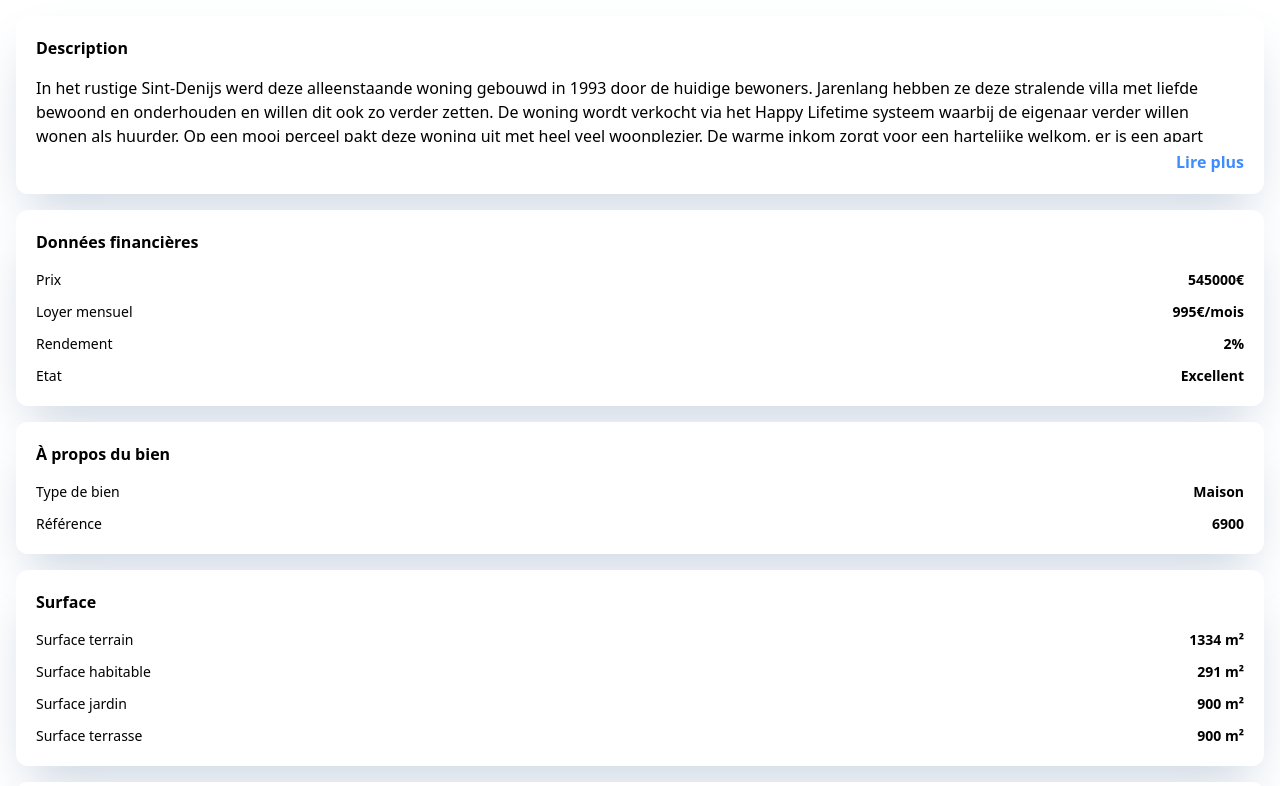
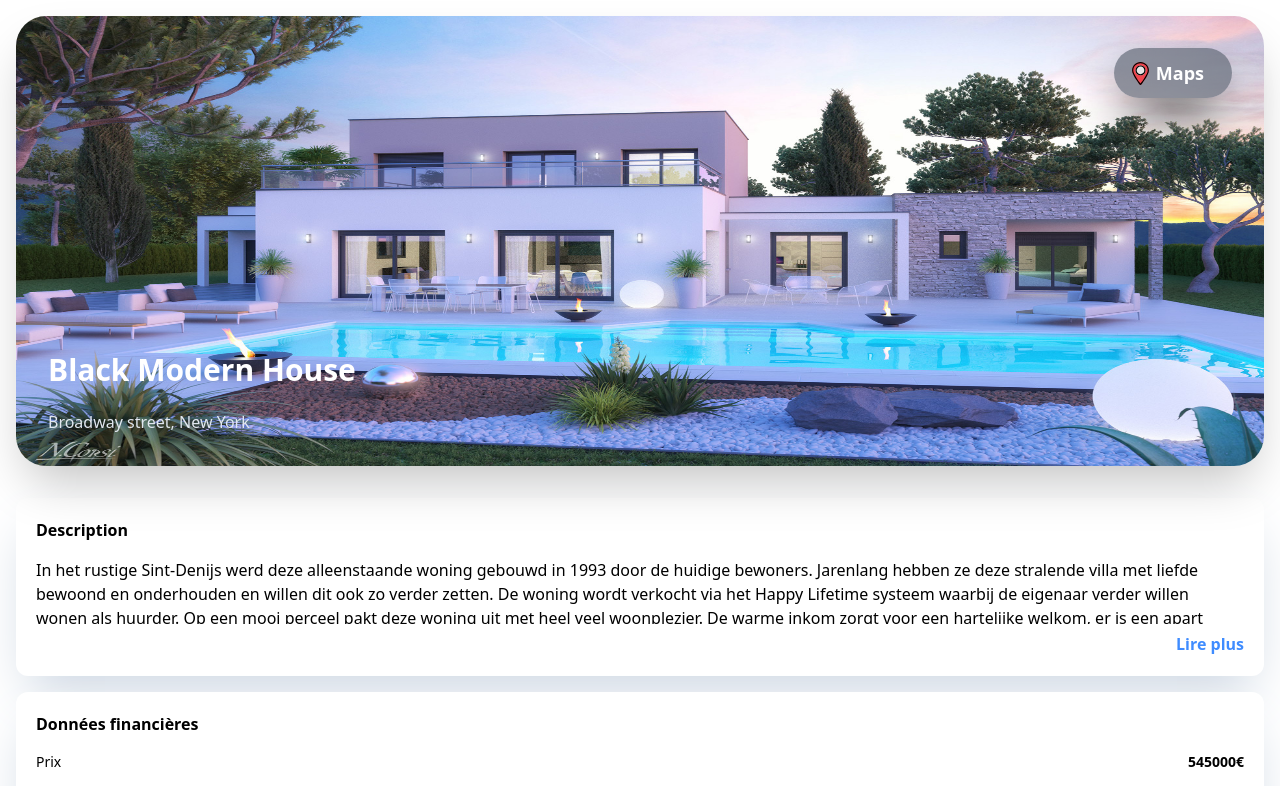
Before and after one commit to MaximeNef/Nextjsimmo, a Next.js app in the folder my-project/: page /details in a window 1280 px wide. Shown: the top 786 px of the page. Built offline with nearby package versions, Linux system fonts and the light colour scheme.

Commit message:
save component details hero image

```diff
--- /dev/null
+++ b/my-project/src/components/card_detail/image/index.jsx
@@ -0,0 +1,44 @@
+import Container from "../../shared/composers/container";
+import Flex from "../../shared/composers/Flex";
+import Image from "next/image";
+
+const HeroImg = () => {
+  return (
+    <Container className='!text-white mx-4 my-4 p-8 h-[450px] rounded-[30px] shadow-2xl relative'>
+      <Image
+        src='/assets/card/villa.png'
+        quality={100}
+        layout={"fill"}
+        className=' mx-10 bg-black max-h-[300px] my-10  rounded-[30px]'
+      />
+
+      <Flex type='col' justify='center'>
+        <Flex
+          className='relative ml-auto items-center shadow-black shadow-2xl
+
+        bg-gray-600 rounded-full px-3 py-2 text-center max-h-[50px] w-[118px] bg-clip-padding backdrop-filter backdrop-blur-xl bg-opacity-60'
+        >
+          <Flex type='col' align='center' justify='center' className='m-auto '>
+            <Image
+              src='/assets/card/loca.svg'
+              alt='Picture of the author'
+              width={25}
+              height={25}
+            />
+          </Flex>
+          <Flex className='font-semibold text-lg pr-4'> Maps</Flex>
+        </Flex>{" "}
+        <Flex className='relative '>
+          <Flex className='min-w-[280px] items-end text-3xl font-extrabold leading-10'>
+            {"  Black Modern House"}
+          </Flex>
+          <Flex className='items-end justify-end'></Flex>
+        </Flex>
+        <Container className='relative mt-5 text-slate-200 text-base'>
+          {"  Broadway street, New York"}
+        </Container>
+      </Flex>
+    </Container>
+  );
+};
+export default HeroImg;
--- a/my-project/src/pages/details/index.jsx
+++ b/my-project/src/pages/details/index.jsx
@@ -5,14 +5,14 @@ import Flex from "../../components/shared/composers/Flex";
 import Description from "../../components/card_detail/description";
 import Données from "../../components/card_detail/données";
 import About from "../../components/card_detail/About";
-
 import Surface from "../../components/card_detail/surface";
-
 import Energy from "../../components/card_detail/energy";
+import HeroImg from "../../components/card_detail/image";
 
 const Details = () => {
   return (
     <Container className=''>
+      <HeroImg />
       <Container className='bg-white space-y-4 m-4'>
         <Description />
         <Données />
```
